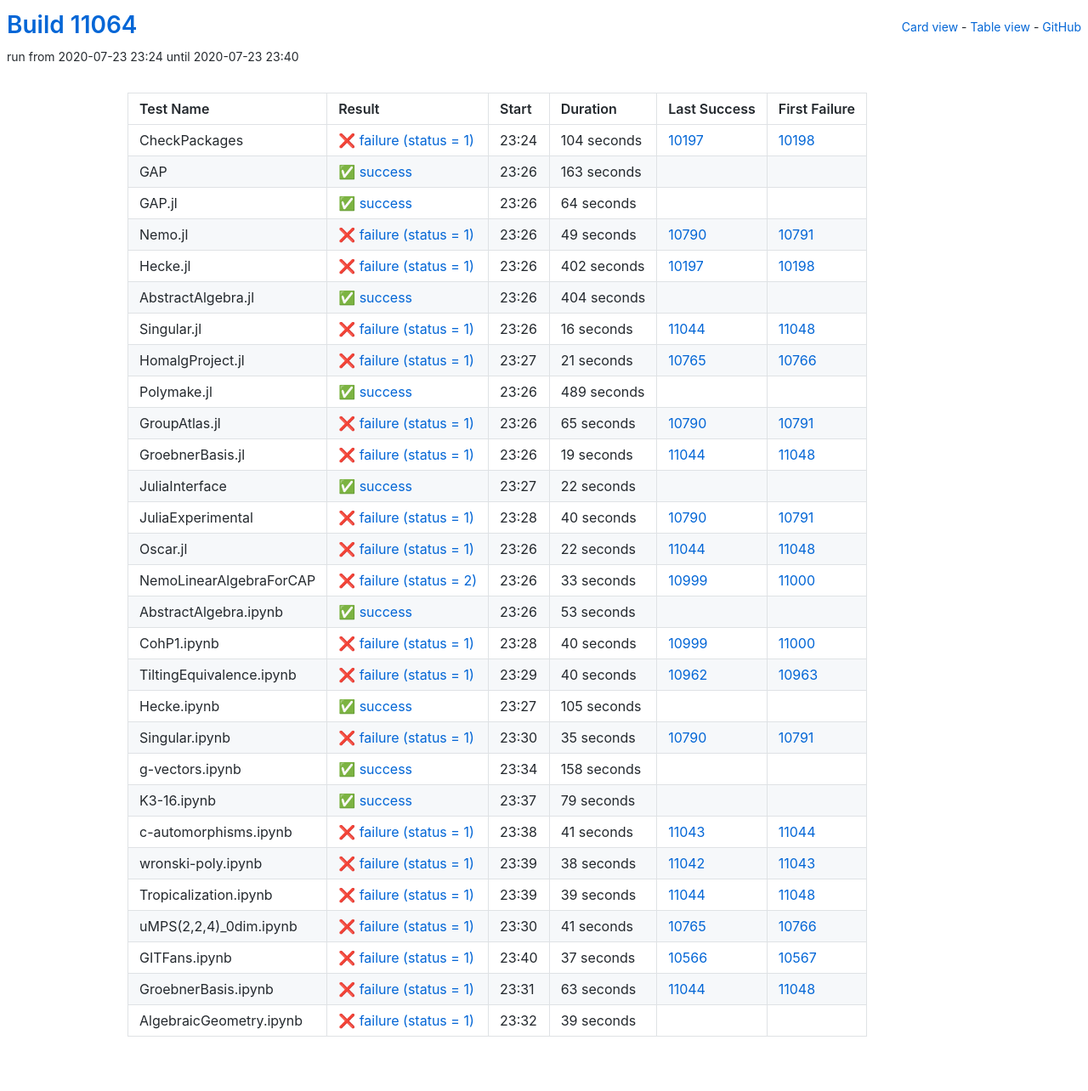
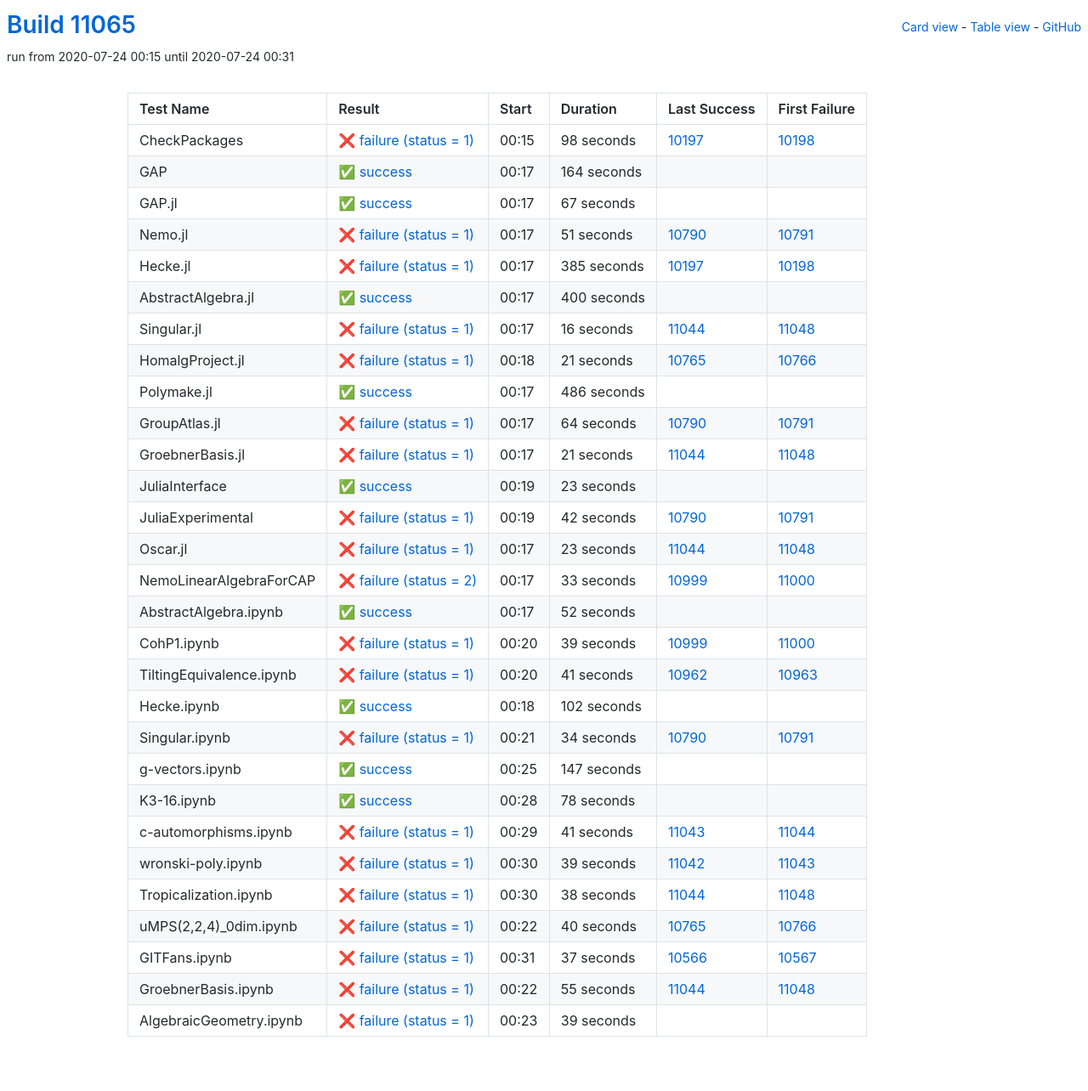
Before and after one commit to oscar-system/oscar-ci-status, a Jekyll site: the page built from table.html, in a window 1280 px wide. Shown: the whole page at 85% size. Built offline with Jekyll 4.4.1, drawn with Linux system fonts in a browser that asks for light colours.

Commit message:
Build #11065

```diff
--- a/_data/ci.yml
+++ b/_data/ci.yml
@@ -1,6 +1,6 @@
 ---
-build: 11064
-build_url: https://oscarci.mathematik.uni-kl.de/job/oscar/11064/
+build: 11065
+build_url: https://oscarci.mathematik.uni-kl.de/job/oscar/11065/
 job: oscar
 organization: oscar-system
 repo: oscar-ci-status
@@ -8,80 +8,80 @@
 tests:
 - name: CheckPackages
   id: checkpackages
-  log: https://oscarci.mathematik.uni-kl.de/job/oscar/11064/artifact/logs/build-11064/CheckPackages.log
-  start: 2020-07-23 23:24
+  log: https://oscarci.mathematik.uni-kl.de/job/oscar/11065/artifact/logs/build-11065/CheckPackages.log
+  start: 2020-07-24 00:15
   success: false
   exitcode: 1
   status: failure
-  duration: 104
+  duration: 98
   last_success: 10197
   last_success_url: https://oscarci.mathematik.uni-kl.de/job/oscar/10197/
   first_failure: 10198
   first_failure_url: https://oscarci.mathematik.uni-kl.de/job/oscar/10198/
 - name: GAP
   id: gap
-  log: https://oscarci.mathematik.uni-kl.de/job/oscar/11064/artifact/logs/build-11064/GAP.log
-  start: 2020-07-23 23:26
+  log: https://oscarci.mathematik.uni-kl.de/job/oscar/11065/artifact/logs/build-11065/GAP.log
+  start: 2020-07-24 00:17
   success: true
   exitcode: 0
   status: success
-  duration: 163
+  duration: 164
   last_success: false
   last_success_url:
   first_failure: false
   first_failure_url:
 - name: GAP.jl
   id: gap-jl
-  log: https://oscarci.mathematik.uni-kl.de/job/oscar/11064/artifact/logs/build-11064/GAP.jl.log
-  start: 2020-07-23 23:26
+  log: https://oscarci.mathematik.uni-kl.de/job/oscar/11065/artifact/logs/build-11065/GAP.jl.log
+  start: 2020-07-24 00:17
   success: true
   exitcode: 0
   status: success
-  duration: 64
+  duration: 67
   last_success: false
   last_success_url:
   first_failure: false
   first_failure_url:
 - name: Nemo.jl
   id: nemo-jl
-  log: https://oscarci.mathematik.uni-kl.de/job/oscar/11064/artifact/logs/build-11064/Nemo.jl.log
-  start: 2020-07-23 23:26
+  log: https://oscarci.mathematik.uni-kl.de/job/oscar/11065/artifact/logs/build-11065/Nemo.jl.log
+  start: 2020-07-24 00:17
   success: false
   exitcode: 1
   status: failure
-  duration: 49
+  duration: 51
   last_success: 10790
   last_success_url: https://oscarci.mathematik.uni-kl.de/job/oscar/10790/
   first_failure: 10791
   first_failure_url: https://oscarci.mathematik.uni-kl.de/job/oscar/10791/
 - name: Hecke.jl
   id: hecke-jl
-  log: https://oscarci.mathematik.uni-kl.de/job/oscar/11064/artifact/logs/build-11064/Hecke.jl.log
-  start: 2020-07-23 23:26
+  log: https://oscarci.mathematik.uni-kl.de/job/oscar/11065/artifact/logs/build-11065/Hecke.jl.log
+  start: 2020-07-24 00:17
   success: false
   exitcode: 1
   status: failure
-  duration: 402
+  duration: 385
   last_success: 10197
   last_success_url: https://oscarci.mathematik.uni-kl.de/job/oscar/10197/
   first_failure: 10198
   first_failure_url: https://oscarci.mathematik.uni-kl.de/job/oscar/10198/
 - name: AbstractAlgebra.jl
   id: abstractalgebra-jl
-  log: https://oscarci.mathematik.uni-kl.de/job/oscar/11064/artifact/logs/build-11064/AbstractAlgebra.jl.log
-  start: 2020-07-23 23:26
+  log: https://oscarci.mathematik.uni-kl.de/job/oscar/11065/artifact/logs/build-11065/AbstractAlgebra.jl.log
+  start: 2020-07-24 00:17
   success: true
   exitcode: 0
   status: success
-  duration: 404
+  duration: 400
   last_success: false
   last_success_url:
   first_failure: false
   first_failure_url:
 - name: Singular.jl
   id: singular-jl
-  log: https://oscarci.mathematik.uni-kl.de/job/oscar/11064/artifact/logs/build-11064/Singular.jl.log
-  start: 2020-07-23 23:26
+  log: https://oscarci.mathematik.uni-kl.de/job/oscar/11065/artifact/logs/build-11065/Singular.jl.log
+  start: 2020-07-24 00:17
   success: false
   exitcode: 1
   status: failure
@@ -92,8 +92,8 @@
   first_failure_url: https://oscarci.mathematik.uni-kl.de/job/oscar/11048/
 - name: HomalgProject.jl
   id: homalgproject-jl
-  log: https://oscarci.mathematik.uni-kl.de/job/oscar/11064/artifact/logs/build-11064/HomalgProject.jl.log
-  start: 2020-07-23 23:27
+  log: https://oscarci.mathematik.uni-kl.de/job/oscar/11065/artifact/logs/build-11065/HomalgProject.jl.log
+  start: 2020-07-24 00:18
   success: false
   exitcode: 1
   status: failure
@@ -104,80 +104,80 @@
   first_failure_url: https://oscarci.mathematik.uni-kl.de/job/oscar/10766/
 - name: Polymake.jl
   id: polymake-jl
-  log: https://oscarci.mathematik.uni-kl.de/job/oscar/11064/artifact/logs/build-11064/Polymake.jl.log
-  start: 2020-07-23 23:26
+  log: https://oscarci.mathematik.uni-kl.de/job/oscar/11065/artifact/logs/build-11065/Polymake.jl.log
+  start: 2020-07-24 00:17
   success: true
   exitcode: 0
   status: success
-  duration: 489
+  duration: 486
   last_success: false
   last_success_url:
   first_failure: false
   first_failure_url:
 - name: GroupAtlas.jl
   id: groupatlas-jl
-  log: https://oscarci.mathematik.uni-kl.de/job/oscar/11064/artifact/logs/build-11064/GroupAtlas.jl.log
-  start: 2020-07-23 23:26
+  log: https://oscarci.mathematik.uni-kl.de/job/oscar/11065/artifact/logs/build-11065/GroupAtlas.jl.log
+  start: 2020-07-24 00:17
   success: false
   exitcode: 1
   status: failure
-  duration: 65
+  duration: 64
   last_success: 10790
   last_success_url: https://oscarci.mathematik.uni-kl.de/job/oscar/10790/
   first_failure: 10791
   first_failure_url: https://oscarci.mathematik.uni-kl.de/job/oscar/10791/
 - name: GroebnerBasis.jl
   id: groebnerbasis-jl
-  log: https://oscarci.mathematik.uni-kl.de/job/oscar/11064/artifact/logs/build-11064/GroebnerBasis.jl.log
-  start: 2020-07-23 23:26
+  log: https://oscarci.mathematik.uni-kl.de/job/oscar/11065/artifact/logs/build-11065/GroebnerBasis.jl.log
+  start: 2020-07-24 00:17
   success: false
   exitcode: 1
   status: failure
-  duration: 19
+  duration: 21
   last_success: 11044
   last_success_url: https://oscarci.mathematik.uni-kl.de/job/oscar/11044/
   first_failure: 11048
   first_failure_url: https://oscarci.mathematik.uni-kl.de/job/oscar/11048/
 - name: JuliaInterface
   id: juliainterface
-  log: https://oscarci.mathematik.uni-kl.de/job/oscar/11064/artifact/logs/build-11064/JuliaInterface.log
-  start: 2020-07-23 23:27
+  log: https://oscarci.mathematik.uni-kl.de/job/oscar/11065/artifact/logs/build-11065/JuliaInterface.log
+  start: 2020-07-24 00:19
   success: true
   exitcode: 0
   status: success
-  duration: 22
+  duration: 23
   last_success: false
   last_success_url:
   first_failure: false
   first_failure_url:
 - name: JuliaExperimental
   id: juliaexperimental
-  log: https://oscarci.mathematik.uni-kl.de/job/oscar/11064/artifact/logs/build-11064/JuliaExperimental.log
-  start: 2020-07-23 23:28
+  log: https://oscarci.mathematik.uni-kl.de/job/oscar/11065/artifact/logs/build-11065/JuliaExperimental.log
+  start: 2020-07-24 00:19
   success: false
   exitcode: 1
   status: failure
-  duration: 40
+  duration: 42
   last_success: 10790
   last_success_url: https://oscarci.mathematik.uni-kl.de/job/oscar/10790/
   first_failure: 10791
   first_failure_url: https://oscarci.mathematik.uni-kl.de/job/oscar/10791/
 - name: Oscar.jl
   id: oscar-jl
-  log: https://oscarci.mathematik.uni-kl.de/job/oscar/11064/artifact/logs/build-11064/Oscar.jl.log
-  start: 2020-07-23 23:26
+  log: https://oscarci.mathematik.uni-kl.de/job/oscar/11065/artifact/logs/build-11065/Oscar.jl.log
+  start: 2020-07-24 00:17
   success: false
   exitcode: 1
   status: failure
-  duration: 22
+  duration: 23
   last_success: 11044
   last_success_url: https://oscarci.mathematik.uni-kl.de/job/oscar/11044/
   first_failure: 11048
   first_failure_url: https://oscarci.mathematik.uni-kl.de/job/oscar/11048/
 - name: NemoLinearAlgebraForCAP
   id: nemolinearalgebraforcap
-  log: https://oscarci.mathematik.uni-kl.de/job/oscar/11064/artifact/logs/build-11064/NemoLinearAlgebraForCAP.log
-  start: 2020-07-23 23:26
+  log: https://oscarci.mathematik.uni-kl.de/job/oscar/11065/artifact/logs/build-11065/NemoLinearAlgebraForCAP.log
+  start: 2020-07-24 00:17
   success: false
   exitcode: 2
   status: failure
@@ -188,92 +188,92 @@
   first_failure_url: https://oscarci.mathematik.uni-kl.de/job/oscar/11000/
 - name: AbstractAlgebra.ipynb
   id: abstractalgebra-ipynb
-  log: https://oscarci.mathematik.uni-kl.de/job/oscar/11064/artifact/logs/build-11064/AbstractAlgebra.ipynb.log
-  start: 2020-07-23 23:26
+  log: https://oscarci.mathematik.uni-kl.de/job/oscar/11065/artifact/logs/build-11065/AbstractAlgebra.ipynb.log
+  start: 2020-07-24 00:17
   success: true
   exitcode: 0
   status: success
-  duration: 53
+  duration: 52
   last_success: false
   last_success_url:
   first_failure: false
   first_failure_url:
 - name: CohP1.ipynb
   id: cohp1-ipynb
-  log: https://oscarci.mathematik.uni-kl.de/job/oscar/11064/artifact/logs/build-11064/CohP1.ipynb.log
-  start: 2020-07-23 23:28
+  log: https://oscarci.mathematik.uni-kl.de/job/oscar/11065/artifact/logs/build-11065/CohP1.ipynb.log
+  start: 2020-07-24 00:20
   success: false
   exitcode: 1
   status: failure
-  duration: 40
+  duration: 39
   last_success: 10999
   last_success_url: https://oscarci.mathematik.uni-kl.de/job/oscar/10999/
   first_failure: 11000
   first_failure_url: https://oscarci.mathematik.uni-kl.de/job/oscar/11000/
 - name: TiltingEquivalence.ipynb
   id: tiltingequivalence-ipynb
-  log: https://oscarci.mathematik.uni-kl.de/job/oscar/11064/artifact/logs/build-11064/TiltingEquivalence.ipynb.log
-  start: 2020-07-23 23:29
+  log: https://oscarci.mathematik.uni-kl.de/job/oscar/11065/artifact/logs/build-11065/TiltingEquivalence.ipynb.log
+  start: 2020-07-24 00:20
   success: false
   exitcode: 1
   status: failure
-  duration: 40
+  duration: 41
   last_success: 10962
   last_success_url: https://oscarci.mathematik.uni-kl.de/job/oscar/10962/
   first_failure: 10963
   first_failure_url: https://oscarci.mathematik.uni-kl.de/job/oscar/10963/
 - name: Hecke.ipynb
   id: hecke-ipynb
-  log: https://oscarci.mathematik.uni-kl.de/job/oscar/11064/artifact/logs/build-11064/Hecke.ipynb.log
-  start: 2020-07-23 23:27
+  log: https://oscarci.mathematik.uni-kl.de/job/oscar/11065/artifact/logs/build-11065/Hecke.ipynb.log
+  start: 2020-07-24 00:18
   success: true
   exitcode: 0
   status: success
-  duration: 105
+  duration: 102
   last_success: false
   last_success_url:
   first_failure: false
   first_failure_url:
 - name: Singular.ipynb
   id: singular-ipynb
-  log: https://oscarci.mathematik.uni-kl.de/job/oscar/11064/artifact/logs/build-11064/Singular.ipynb.log
-  start: 2020-07-23 23:30
+  log: https://oscarci.mathematik.uni-kl.de/job/oscar/11065/artifact/logs/build-11065/Singular.ipynb.log
+  start: 2020-07-24 00:21
   success: false
   exitcode: 1
   status: failure
-  duration: 35
+  duration: 34
   last_success: 10790
   last_success_url: https://oscarci.mathematik.uni-kl.de/job/oscar/10790/
   first_failure: 10791
   first_failure_url: https://oscarci.mathematik.uni-kl.de/job/oscar/10791/
 - name: g-vectors.ipynb
   id: g-vectors-ipynb
-  log: https://oscarci.mathematik.uni-kl.de/job/oscar/11064/artifact/logs/build-11064/g-vectors.ipynb.log
-  start: 2020-07-23 23:34
+  log: https://oscarci.mathematik.uni-kl.de/job/oscar/11065/artifact/logs/build-11065/g-vectors.ipynb.log
+  start: 2020-07-24 00:25
   success: true
   exitcode: 0
   status: success
-  duration: 158
+  duration: 147
   last_success: false
   last_success_url:
   first_failure: false
   first_failure_url:
 - name: K3-16.ipynb
   id: k3-16-ipynb
-  log: https://oscarci.mathematik.uni-kl.de/job/oscar/11064/artifact/logs/build-11064/K3-16.ipynb.log
-  start: 2020-07-23 23:37
+  log: https://oscarci.mathematik.uni-kl.de/job/oscar/11065/artifact/logs/build-11065/K3-16.ipynb.log
+  start: 2020-07-24 00:28
   success: true
   exitcode: 0
   status: success
-  duration: 79
+  duration: 78
   last_success: false
   last_success_url:
   first_failure: false
   first_failure_url:
 - name: c-automorphisms.ipynb
   id: c-automorphisms-ipynb
-  log: https://oscarci.mathematik.uni-kl.de/job/oscar/11064/artifact/logs/build-11064/c-automorphisms.ipynb.log
-  start: 2020-07-23 23:38
+  log: https://oscarci.mathematik.uni-kl.de/job/oscar/11065/artifact/logs/build-11065/c-automorphisms.ipynb.log
+  start: 2020-07-24 00:29
   success: false
   exitcode: 1
   status: failure
@@ -284,44 +284,44 @@
   first_failure_url: https://oscarci.mathematik.uni-kl.de/job/oscar/11044/
 - name: wronski-poly.ipynb
   id: wronski-poly-ipynb
-  log: https://oscarci.mathematik.uni-kl.de/job/oscar/11064/artifact/logs/build-11064/wronski-poly.ipynb.log
-  start: 2020-07-23 23:39
+  log: https://oscarci.mathematik.uni-kl.de/job/oscar/11065/artifact/logs/build-11065/wronski-poly.ipynb.log
+  start: 2020-07-24 00:30
   success: false
   exitcode: 1
   status: failure
-  duration: 38
+  duration: 39
   last_success: 11042
   last_success_url: https://oscarci.mathematik.uni-kl.de/job/oscar/11042/
   first_failure: 11043
   first_failure_url: https://oscarci.mathematik.uni-kl.de/job/oscar/11043/
 - name: Tropicalization.ipynb
   id: tropicalization-ipynb
-  log: https://oscarci.mathematik.uni-kl.de/job/oscar/11064/artifact/logs/build-11064/Tropicalization.ipynb.log
-  start: 2020-07-23 23:39
+  log: https://oscarci.mathematik.uni-kl.de/job/oscar/11065/artifact/logs/build-11065/Tropicalization.ipynb.log
+  start: 2020-07-24 00:30
   success: false
   exitcode: 1
   status: failure
-  duration: 39
+  duration: 38
   last_success: 11044
   last_success_url: https://oscarci.mathematik.uni-kl.de/job/oscar/11044/
   first_failure: 11048
   first_failure_url: https://oscarci.mathematik.uni-kl.de/job/oscar/11048/
 - name: uMPS(2,2,4)_0dim.ipynb
   id: umps-2-2-4-0dim-ipynb
-  log: https://oscarci.mathematik.uni-kl.de/job/oscar/11064/artifact/logs/build-11064/uMPS-2-2-4-_0dim.ipynb.log
-  start: 2020-07-23 23:30
+  log: https://oscarci.mathematik.uni-kl.de/job/oscar/11065/artifact/logs/build-11065/uMPS-2-2-4-_0dim.ipynb.log
+  start: 2020-07-24 00:22
   success: false
   exitcode: 1
   status: failure
-  duration: 41
+  duration: 40
   last_success: 10765
   last_success_url: https://oscarci.mathematik.uni-kl.de/job/oscar/10765/
   first_failure: 10766
   first_failure_url: https://oscarci.mathematik.uni-kl.de/job/oscar/10766/
 - name: GITFans.ipynb
   id: gitfans-ipynb
-  log: https://oscarci.mathematik.uni-kl.de/job/oscar/11064/artifact/logs/build-11064/GITFans.ipynb.log
-  start: 2020-07-23 23:40
+  log: https://oscarci.mathematik.uni-kl.de/job/oscar/11065/artifact/logs/build-11065/GITFans.ipynb.log
+  start: 2020-07-24 00:31
   success: false
   exitcode: 1
   status: failure
@@ -332,20 +332,20 @@
   first_failure_url: https://oscarci.mathematik.uni-kl.de/job/oscar/10567/
 - name: GroebnerBasis.ipynb
   id: groebnerbasis-ipynb
-  log: https://oscarci.mathematik.uni-kl.de/job/oscar/11064/artifact/logs/build-11064/GroebnerBasis.ipynb.log
-  start: 2020-07-23 23:31
+  log: https://oscarci.mathematik.uni-kl.de/job/oscar/11065/artifact/logs/build-11065/GroebnerBasis.ipynb.log
+  start: 2020-07-24 00:22
   success: false
   exitcode: 1
   status: failure
-  duration: 63
+  duration: 55
   last_success: 11044
   last_success_url: https://oscarci.mathematik.uni-kl.de/job/oscar/11044/
   first_failure: 11048
   first_failure_url: https://oscarci.mathematik.uni-kl.de/job/oscar/11048/
 - name: AlgebraicGeometry.ipynb
   id: algebraicgeometry-ipynb
-  log: https://oscarci.mathematik.uni-kl.de/job/oscar/11064/artifact/logs/build-11064/AlgebraicGeometry.ipynb.log
-  start: 2020-07-23 23:32
+  log: https://oscarci.mathematik.uni-kl.de/job/oscar/11065/artifact/logs/build-11065/AlgebraicGeometry.ipynb.log
+  start: 2020-07-24 00:23
   success: false
   exitcode: 1
   status: failure
```
Also changed, not shown: README.md.
